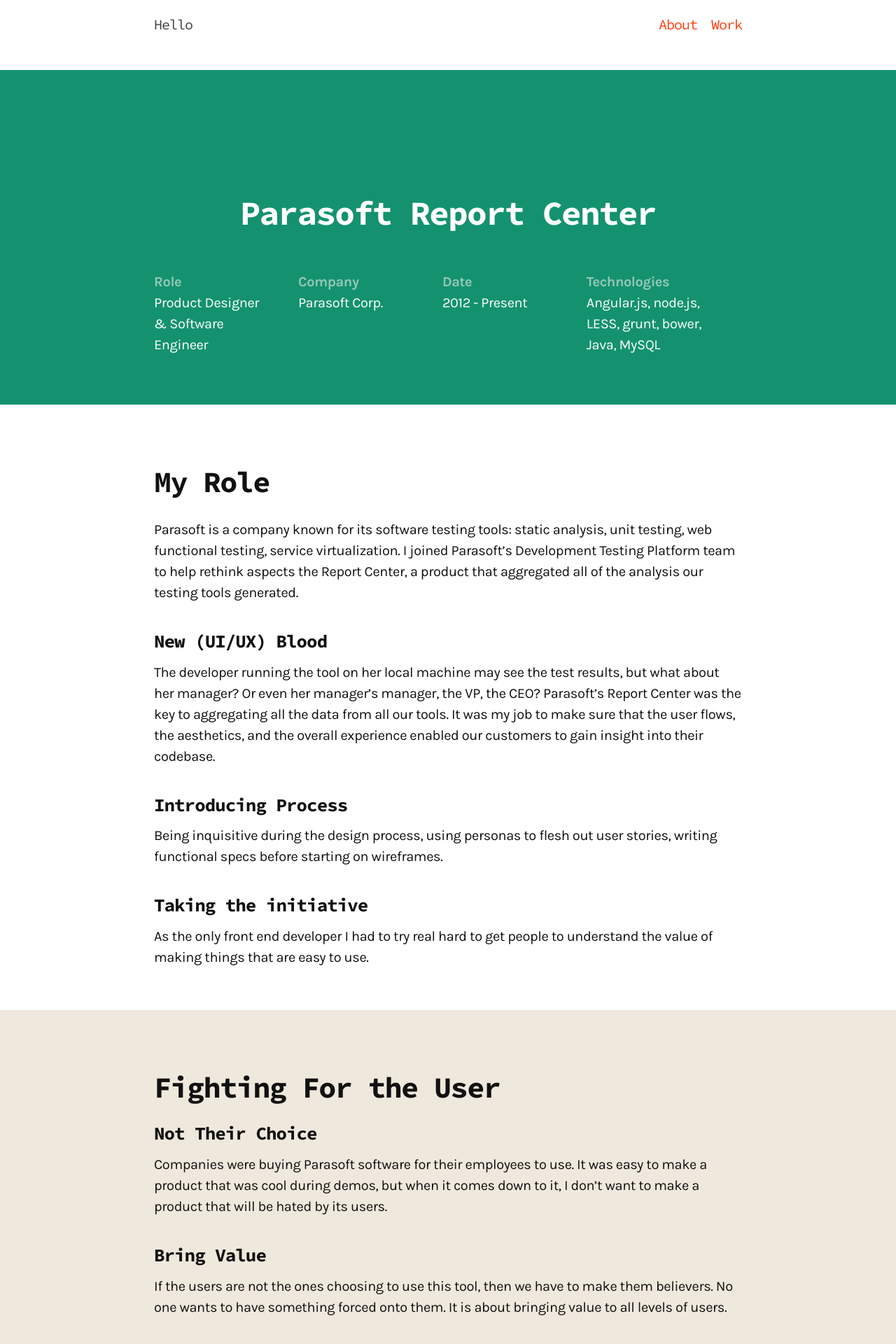
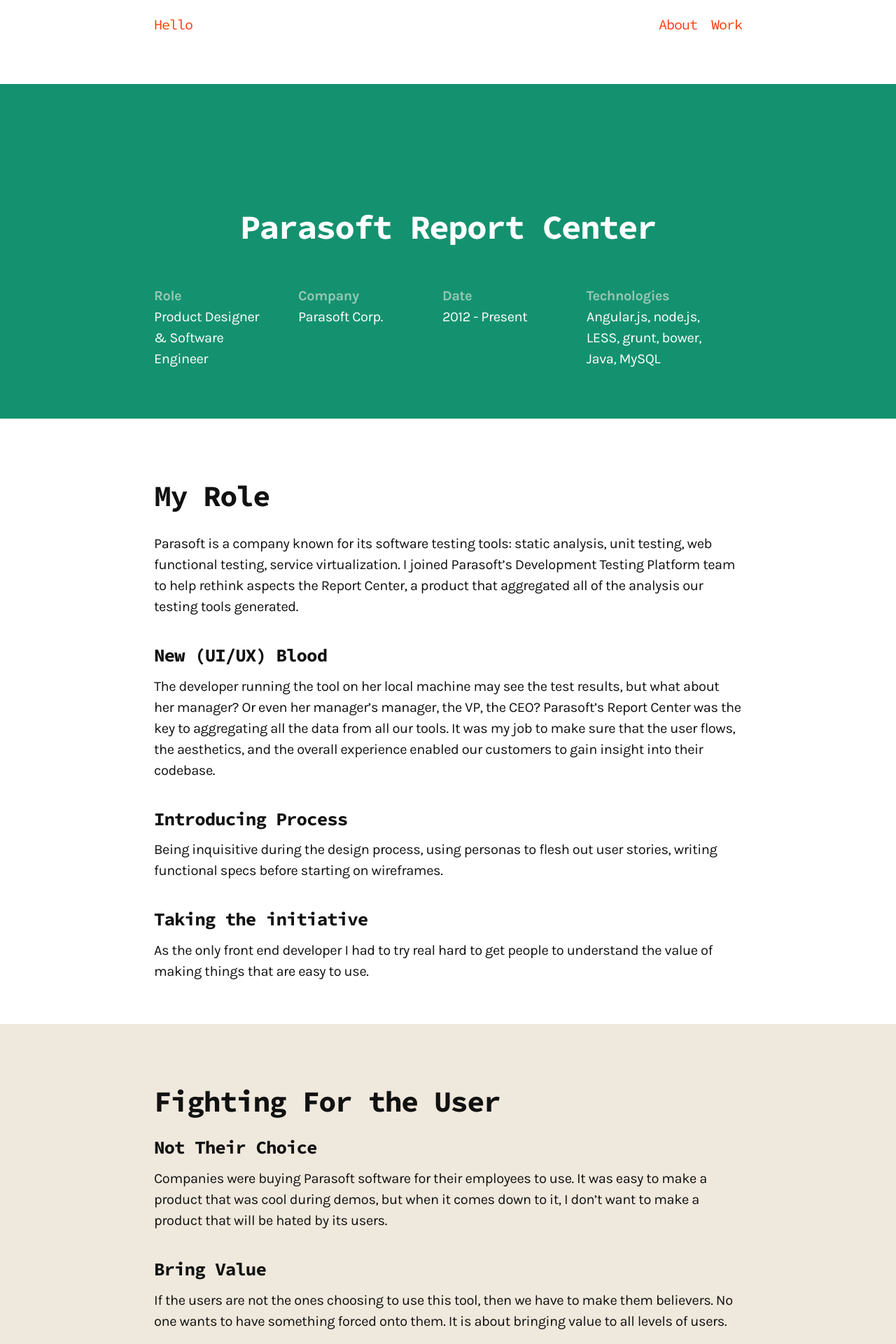
Before and after one commit to dotheygandalf/portfolio, a Jekyll site: the page built from _posts/2016-04-27-dashboard-design.markdown, in a window 1280 px wide. Shown: the top 1920 px of the page at 70% size. Built offline with Jekyll 4.4.1, drawn with Linux system fonts in a browser that asks for light colours; some of the changed text lies outside the part shown.

Commit message:
improvement to styles

```diff
--- a/_sass/_base.scss
+++ b/_sass/_base.scss
@@ -114,16 +114,13 @@
  * Links
  */
 a {
-    color: $brand-color;
-    text-decoration: none;
+  color: $brand-color;
+  text-decoration: none;
 
-    &:visited {
-        color: $brand-color;
-    }
-
-    &:hover {
-        color: $text-color;
-    }
+  &:hover {
+    background: #333;
+    color: yellow;
+  }
 }
 
 
--- a/_sass/_layout.scss
+++ b/_sass/_layout.scss
@@ -3,6 +3,7 @@
  */
 .site-header {
     min-height: 70px;
+    margin-top: 20px;
 
     // Positioning context for the mobile navigation icon
     position: relative;
@@ -30,18 +31,12 @@
 }
 
 .site-title, .site-about {
-  line-height: 70px;
   letter-spacing: -1px;
   margin-bottom: 0;
 }
 
 .site-title {
     float: left;
-
-    &,
-    &:visited {
-        color: $grey-color-dark;
-    }
 }
 
 .site-about {
```
Also changed, not shown: _posts/2016-04-27-dashboard-design.markdown (+4 -3 lines), assets/catfood-collage.jpg (deleted), assets/catfood-wireframes.jpg (deleted).
